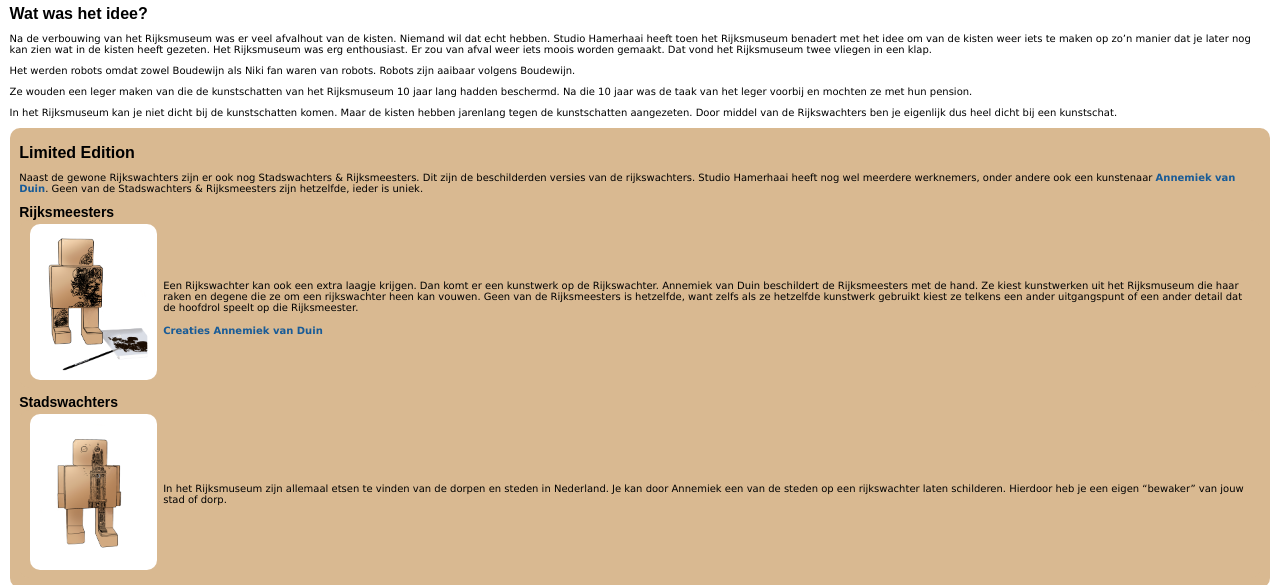
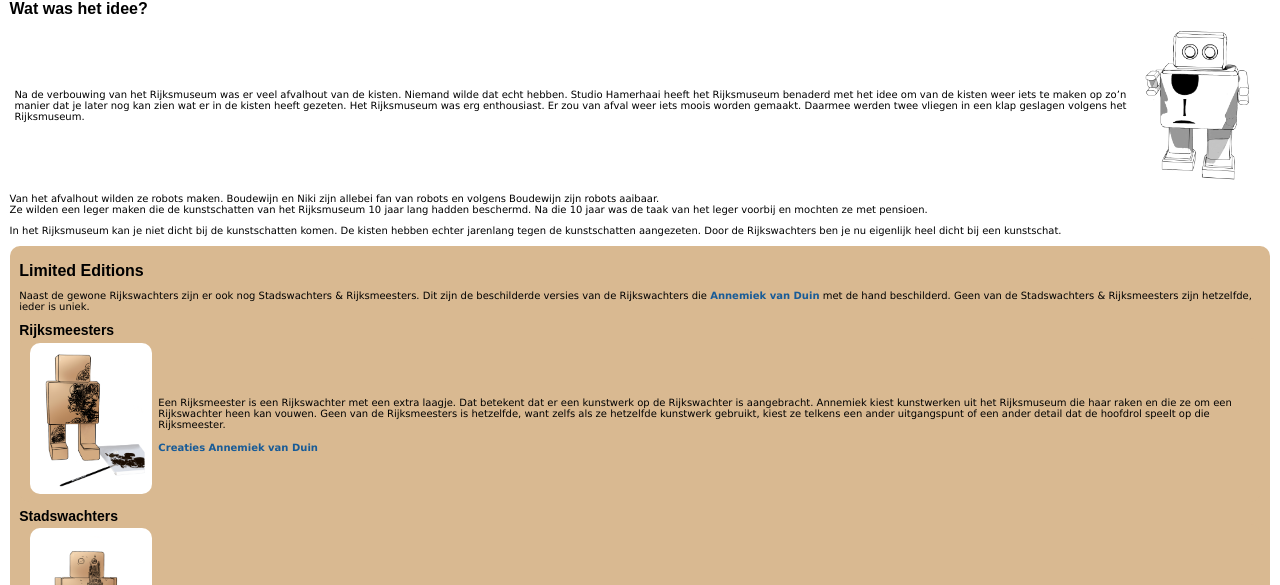
Before and after one commit to AnneStaal/theArtDefenders, a plain HTML site: page studio_hamerhaai.html in a window 1280 px wide. Shown: the part 206-791 px from the top of the page. Drawn offline with Linux system fonts and the light colour scheme; a web font is replaced by a local one.

Commit message:
Add files via upload

```diff
--- a/studio_hamerhaai.html
+++ b/studio_hamerhaai.html
@@ -24,38 +24,46 @@
 
         <h2>Wie zijn het?</h2>
             <section class="naast_elkaar">
-                <div><p>De oprichters van Studio Hamerhaai zijn <a href="https://nl.linkedin.com/in/boudewijn-van-den-bosch-6b078660">Boudewijn van den Bosch</a> en <a href="https://nl.linkedin.com/in/nikischoondergang">Niki Schoondergang</a>. Samen hebben ze een werkplaats in Haarlem. Hier maken ze, van hout dat anders zou worden weggegooid, nieuwe dingen.<br>
-                “Afvalhout” heeft een eigen leven en een eigen verhaal en dat willen ze graag vertellen. Dit doen ze door er meubels of interieur design objecten van te maken.</p></div>
+                <div><p>De oprichters van Studio Hamerhaai zijn  <a href="https://nl.linkedin.com/in/boudewijn-van-den-bosch-6b078660">Boudewijn van den Bosch</a> en <a href="https://nl.linkedin.com/in/nikischoondergang">Niki Schoondergang</a>. Samen hebben ze een werkplaats in Haarlem. Hier maken ze, van hout dat anders zou worden weggegooid, nieuwe dingen. <br>
+                    “Afvalhout” heeft een eigen leven en een eigen verhaal en dat willen ze graag vertellen. Dit doen ze door er meubels of interieur designobjecten van te maken.</p></div>
                 <div><img src="images/logo_studio_hamerhaai.png" alt="het logo van studio hamerhaai"></div>
             </section>
 
         <h2>Wat was het idee?</h2>
-            <p>Na de verbouwing van het Rijksmuseum was er veel afvalhout van de kisten. Niemand wil dat echt hebben. Studio Hamerhaai heeft toen het Rijksmuseum benadert met het idee om van de kisten weer iets te maken op zo&rsquo;n manier dat je later nog kan zien wat in de kisten heeft gezeten. Het Rijksmuseum was erg enthousiast. Er zou van afval weer iets moois worden gemaakt. Dat vond het Rijksmuseum twee vliegen in een klap.</p>
-            <p>Het werden robots omdat zowel Boudewijn als Niki fan waren van robots. Robots zijn aaibaar volgens Boudewijn. </p>
-            <p>Ze wouden een leger maken van die de kunstschatten van het Rijksmuseum 10 jaar lang hadden beschermd. Na die 10 jaar was de taak van het leger voorbij en mochten ze met hun pension.</p>
-            <p>In het Rijksmuseum kan je niet dicht bij de kunstschatten komen. Maar de kisten hebben jarenlang tegen de kunstschatten aangezeten. Door middel van de Rijkswachters ben je eigenlijk dus heel dicht bij een kunstschat.</p>
+            <section class="naast_elkaar_wit">
+                <div>
+                <p>Na de verbouwing van het Rijksmuseum was er veel afvalhout van de kisten. Niemand wilde dat echt hebben. Studio Hamerhaai heeft het Rijksmuseum benaderd met het idee om van de kisten weer iets te maken op zo&rsquo;n manier dat je later nog kan zien wat er in de kisten heeft gezeten. Het Rijksmuseum was erg enthousiast. Er zou van afval weer iets moois worden gemaakt. Daarmee werden twee vliegen in een klap geslagen volgens het Rijksmuseum.</p>
+                </div>
+                <div>
+                    <img src="images/rijkswachter_zwart_wit.PNG" alt="illustratie van een rijkswachter in het zwart wit">
+                </div>
+            </section>
+                <p id="wit_ruimte">Van het afvalhout wilden ze robots maken. Boudewijn en Niki zijn allebei fan van robots en volgens Boudewijn zijn robots aaibaar. <br>
+                    Ze wilden een leger maken die de kunstschatten van het Rijksmuseum 10 jaar lang hadden beschermd. Na die 10 jaar was de taak van het leger voorbij en mochten ze met pensioen.</p>
+                <p>In het Rijksmuseum kan je niet dicht bij de kunstschatten komen. De kisten hebben echter jarenlang tegen de kunstschatten aangezeten. Door de Rijkswachters ben je nu eigenlijk heel dicht bij een kunstschat.</p>
+
 
         <section class="limited_edition">
-        <h2>Limited Edition</h2>
-            <p>Naast de gewone Rijkswachters zijn er ook nog Stadswachters & Rijksmeesters. Dit zijn de beschilderden versies van de rijkswachters. Studio Hamerhaai heeft nog wel meerdere werknemers, onder andere ook een kunstenaar <a href="https://www.annemiekvanduin.nl/">Annemiek van Duin</a>. Geen van de Stadswachters & Rijksmeesters zijn hetzelfde, ieder is uniek.</p>
+        <h2>Limited Editions</h2>
+            <p>Naast de gewone Rijkswachters zijn er ook nog Stadswachters & Rijksmeesters. Dit zijn de beschilderde versies van de Rijkswachters die <a href="https://www.annemiekvanduin.nl/">Annemiek van Duin</a> met de hand beschilderd. Geen van de Stadswachters & Rijksmeesters zijn hetzelfde, ieder is uniek.</p>
 
             <h3>Rijksmeesters</h3>
             <section class="naast_elkaar">
                 <div><img src="images/rijksmeester.PNG" alt="illustratie van een rijksmeester"></div>
-                <div><p>Een Rijkswachter kan ook een extra laagje krijgen. Dan komt er een kunstwerk op de Rijkswachter. Annemiek van Duin beschildert de Rijksmeesters met de hand. Ze kiest kunstwerken uit het Rijksmuseum die haar raken en degene die ze om een rijkswachter heen kan vouwen. Geen van de Rijksmeesters is hetzelfde, want zelfs als ze hetzelfde kunstwerk gebruikt kiest ze telkens een ander uitgangspunt of een ander detail dat de hoofdrol speelt op die Rijksmeester.</p> <a href="https://www.rijksmuseum.nl/nl/rijksstudio/2180159--studio-hamerhaai/creaties">Creaties Annemiek van Duin</a></div>
+                <div><p>Een Rijksmeester is een Rijkswachter met een extra laagje. Dat betekent dat er een kunstwerk op de Rijkswachter is aangebracht. Annemiek kiest kunstwerken uit het Rijksmuseum die haar raken en die ze om een Rijkswachter heen kan vouwen. Geen van de Rijksmeesters is hetzelfde, want zelfs als ze hetzelfde kunstwerk gebruikt, kiest ze telkens een ander uitgangspunt of een ander detail dat de hoofdrol speelt op die Rijksmeester.</p> <a href="https://www.rijksmuseum.nl/nl/rijksstudio/2180159--studio-hamerhaai/creaties">Creaties Annemiek van Duin</a></div>
             </section>
 
             <h3>Stadswachters</h3>
             <section class="naast_elkaar">
                 <div><img src="images/stadswachter.PNG" alt="illustratie van een stadswachter"></div>
-                <div><p>In het Rijksmuseum zijn allemaal etsen te vinden van de dorpen en steden in Nederland. Je kan door Annemiek een van de steden op een rijkswachter laten schilderen. Hierdoor heb je een eigen &ldquo;bewaker&rdquo; van jouw stad of dorp.</p></div>
+                <div><p>In het Rijksmuseum zijn allemaal etsen te vinden van dorpen en steden in Nederland. Je kan door Annemiek een van de steden of dorpen op een Rijkswachter laten schilderen. Hierdoor heb je een eigen Stadswachter, de &rdquo;bewaker&rdquo; van jouw stad of dorp.</p><a href="https://studiohamerhaai.nl/product/stadsrijksmeester/">Voorbeelden van Stadswachters</a></div>
             </section>
         </section>
     </main>
     <footer>
         <h2>the Art Defenders</h2>
         <section id="footer_image">
-            <img src="images/cmd_logo.png" alt="de letters C M D">
+            <a href="https://cmd-amsterdam.nl/"><img src="images/cmd_logo.png" alt="de letters C M D"></a>
             <a href="https://www.instagram.com/"><img src="images/logo_instagram.jpg" alt="Instagram logo in zwart wit"></a>
             <a href="https://nl.linkedin.com/"><img src="images/logo_linkedn.png" alt="linkedin logo in zwart wit"></a>
         </section>
--- a/style.css
+++ b/style.css
@@ -146,7 +146,7 @@ main a{
 
 main img{
     width: 9em;
-    padding: 0.8em;
+    padding: 0.6em;
     border-radius: 10px;
     margin: 0em 0.5em;
     background-color: white;
@@ -161,7 +161,7 @@ main img{
     align-items: center;
 }
 .naast_elkaar_wit{
-    padding: 0.4em 0.4em;
+    padding: 0em 0.4em;
     border-radius: 10px;
     margin: 0em;
     display: flex;
@@ -184,6 +184,10 @@ main img{
 }
 
 /*Studio Hamerhaai*/
+#wit_ruimte{
+    margin-top: 0em;
+}
+
 .limited_edition{
     background-color: #d9b991;
     border-radius: 10px;
```
Also changed, not shown: backstory.html (+7 -5 lines), contact.html (+5 -2 lines), index.html (+5 -7 lines), backstory.png (added), code_bokaal.png (added), images/backstory.png (added), images/code_bokaal.png (added), images/rijkswachter_zwart_wit.PNG (added), rijkswachter_zwart_wit.PNG (added).
